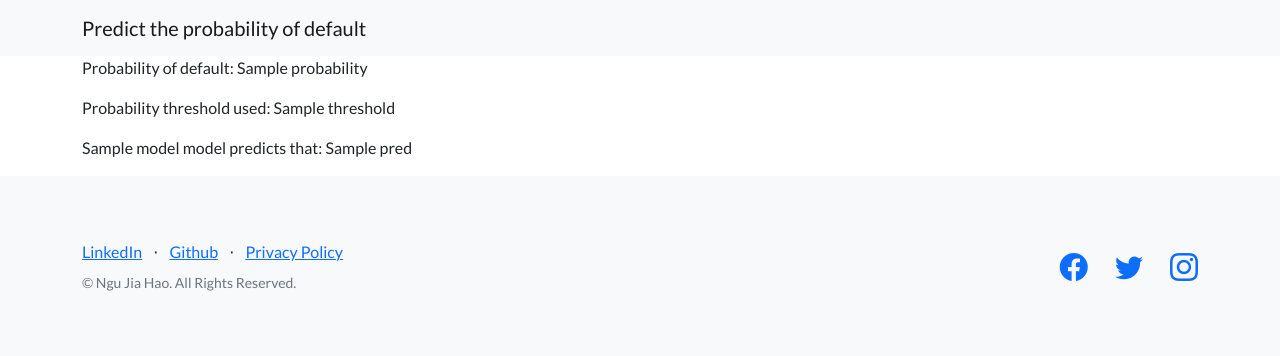
After one commit to yjiahao/loan_default_prediction, a FastAPI app: template templates/model.html in a window 1280 px wide. The commit adds this page. Shown: the top 356 px of the page. Run offline with FastAPI, Linux system fonts and the light colour scheme; the template is opened without the code that fills it: most values are stand-ins (such as "Sample title", 1, 10 or a date in 2020); parts of the project's set-up code (start-up, migrations or seed data) failed here and were passed over; some libraries are stand-ins or nearby versions.

Commit message:
added templating to model.html

```diff
--- a/main.py
+++ b/main.py
@@ -13,7 +13,7 @@
 # see if theres a better solution to shorten the forms input (like create a class or some shit)
 # render different templates when predicting using different models for html
 
-# load the models with pickle
+# load the models with pickle pip install -U Jinja2
 with open('models.pkl', 'rb') as f:
   best_log_reg, best_rf, best_knn, best_xgb = pickle.load(f)
 
@@ -73,8 +73,18 @@
    threshold = 0.5
    probability = best_log_reg.predict_proba(data).tolist()[0][1]
    default = (probability > threshold)
+   model = 'Logistic Regression'
 
-   return {'probability of default': probability, 'default': default}
+   if default:
+      pred = 'Borrower will default'
+   else:
+      pred = 'Borrower will not default'
+
+   return templates.TemplateResponse(
+      name='model.html',
+      request=request,
+      context={'pred': pred, 'probability': probability, 'threshold': threshold, 'model': model}
+   )
 
 # endpoint for using random forest to predict
 @app.post('/rf')
@@ -117,7 +127,18 @@
    probability = best_rf.predict_proba(data).tolist()[0][1]
    default = (probability > threshold)
 
-   return {'probability of default': probability, 'default': default}
+   model = 'Random Forest Classifier'
+
+   if default:
+      pred = 'Borrower will default'
+   else:
+      pred = 'Borrower will not default'
+
+   return templates.TemplateResponse(
+      name='model.html',
+      request=request,
+      context={'pred': pred, 'probability': probability, 'threshold': threshold, 'model': model}
+   )
 
 
 # endpoint for using knn to predict
@@ -161,7 +182,18 @@
    probability = best_knn.predict_proba(data).tolist()[0][1]
    default = (probability > threshold)
 
-   return {'probability of default': probability, 'default': default}
+   model = 'K Nearest Neighbours Classifier'
+
+   if default:
+      pred = 'Borrower will default'
+   else:
+      pred = 'Borrower will not default'
+
+   return templates.TemplateResponse(
+      name='model.html',
+      request=request,
+      context={'pred': pred, 'probability': probability, 'threshold': threshold, 'model': model}
+   )
 
 # endpoint for using xgb classifier to predict
 @app.post('/xgb')
@@ -204,4 +236,15 @@
    probability = best_xgb.predict_proba(data).tolist()[0][1]
    default = (probability > threshold)
 
-   return {'probability of default': probability, 'default': default}
+   model = 'XGB Classifier'
+
+   if default:
+      pred = 'Borrower will default'
+   else:
+      pred = 'Borrower will not default'
+
+   return templates.TemplateResponse(
+      name='model.html',
+      request=request,
+      context={'pred': pred, 'probability': probability, 'threshold': threshold, 'model': model}
+   )
--- a/templates/base.html
+++ b/templates/base.html
@@ -32,7 +32,7 @@
                         <li class="list-inline-item">⋅</li>
                         <li class="list-inline-item"><a href="#!">Privacy Policy</a></li>
                     </ul>
-                    <p class="text-muted small mb-4 mb-lg-0">&copy; Your Website 2023. All Rights Reserved.</p>
+                    <p class="text-muted small mb-4 mb-lg-0">&copy; Ngu Jia Hao. All Rights Reserved.</p>
                 </div>
                 <div class="col-lg-6 h-100 text-center text-lg-end my-auto">
                     <ul class="list-inline mb-0">
--- /dev/null
+++ b/templates/model.html
@@ -0,0 +1,10 @@
+{% extends "base.html" %}
+{% block content %}
+
+<div class="container">
+    <p>Probability of default: {{probability}}</p>
+    <p>Probability threshold used: {{threshold}}</p>
+    <p>{{model}} model predicts that: {{pred}}</p>
+</div>
+
+{% endblock %}
```
